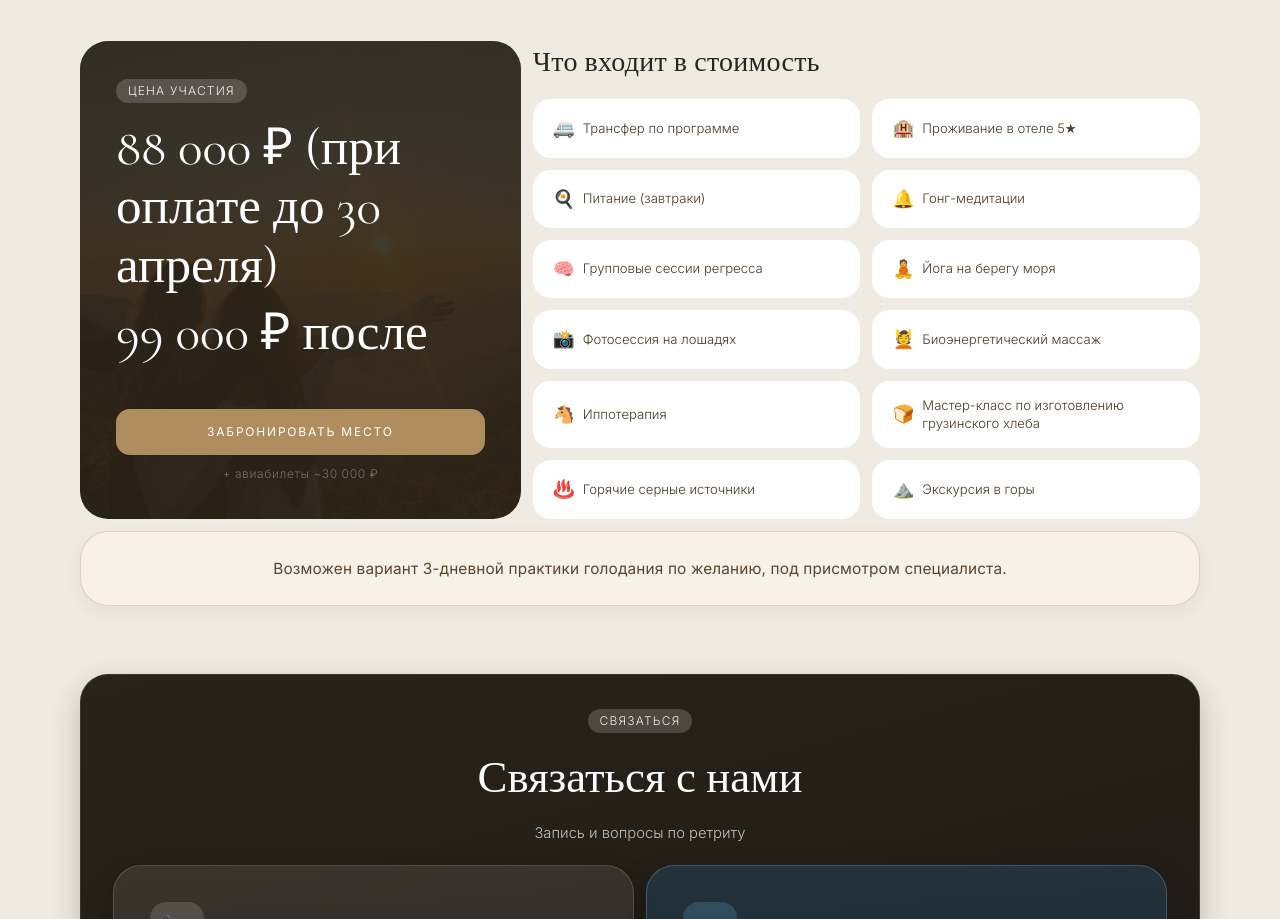
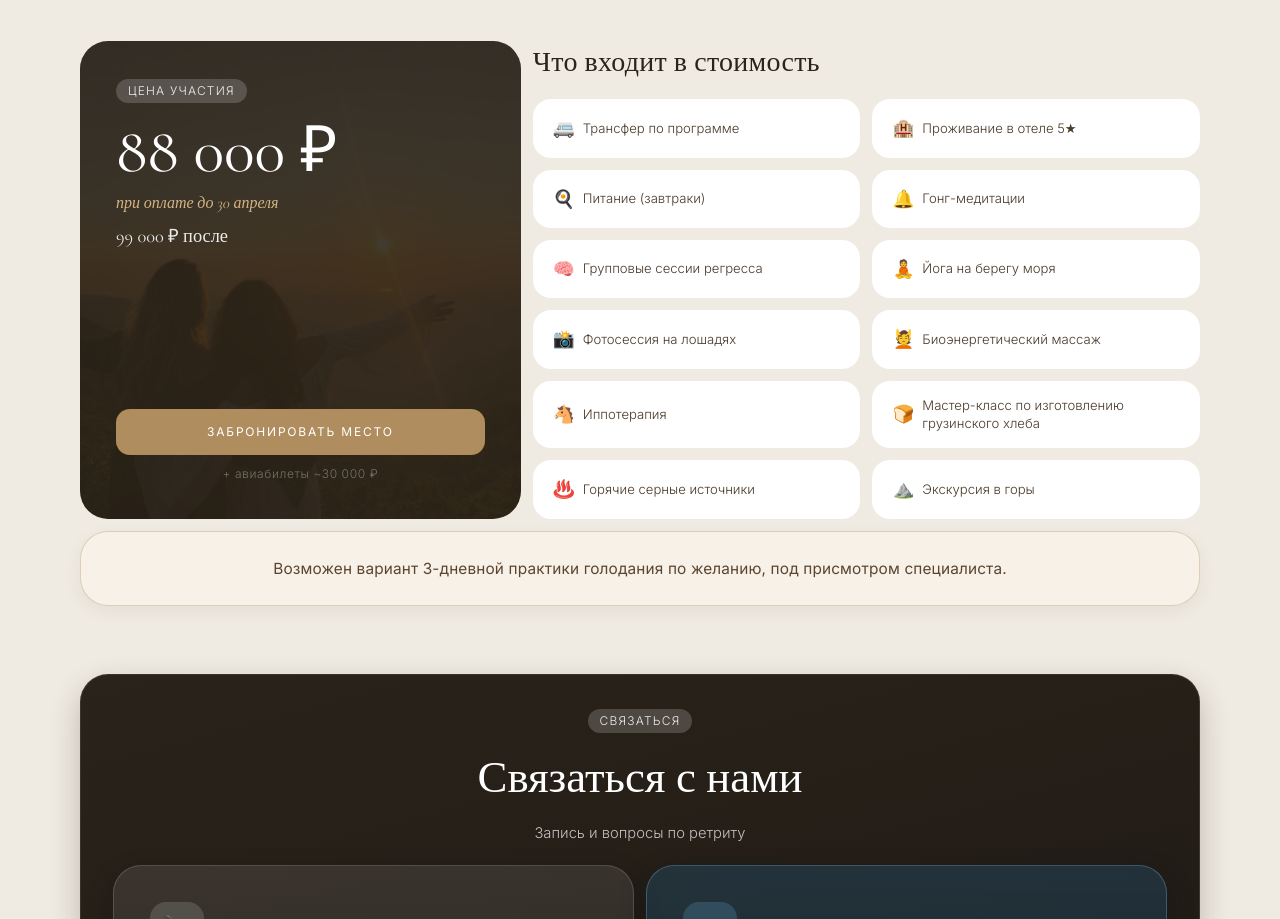
Before and after one commit to mixa-lll/RetritGergia, a React (Vite) app: page / in a window 1280 px wide. Shown: the part 6577-7496 px from the top of the page. Built offline with nearby package versions, Linux system fonts and the light colour scheme.

Commit message:
Refine pricing hierarchy text

```diff
--- a/src/app/App.tsx
+++ b/src/app/App.tsx
@@ -299,7 +299,8 @@ const EN_TRANSLATIONS: Record<string, string> = {
   "Выезд участников": "Participants departure",
   "Участие в ретрите": "Retreat participation",
   "Цена участия": "Participation price",
-  "88 000 ₽ (при оплате до 30 апреля)": "88,000 ₽ (when paid before April 30)",
+  "88 000 ₽": "88,000 ₽",
+  "при оплате до 30 апреля": "when paid before April 30",
   "99 000 ₽ после": "99,000 ₽ after",
   "+ авиабилеты ~30 000 ₽": "+ flights ~30,000 ₽",
   "Что входит в стоимость": "What is included",
@@ -1277,9 +1278,14 @@ export default function App() {
             <div className="absolute inset-0 opacity-10" style={{ backgroundImage: `url(${heroImage})`, backgroundSize: "cover", backgroundPosition: "top", borderRadius: R }} />
             <div className="relative z-10">
               <Pill light>{t("Цена участия")}</Pill>
-              <p style={{ fontFamily: "'Cormorant Garamond', serif", fontSize: "clamp(2.2rem, 4.4vw, 3.2rem)", fontWeight: 400, color: "#fff", lineHeight: 1.15, marginTop: 16 }}>
-                <span className="block">{t("88 000 ₽ (при оплате до 30 апреля)")}</span>
-                <span className="block mt-2">{t("99 000 ₽ после")}</span>
+              <p style={{ fontFamily: "'Cormorant Garamond', serif", fontSize: "clamp(3rem, 5vw, 4.5rem)", fontWeight: 400, color: "#fff", lineHeight: 1, marginTop: 16 }}>
+                {t("88 000 ₽")}
+              </p>
+              <p style={{ fontFamily: "'Cormorant Garamond', serif", fontSize: "1rem", color: "#d4b483", fontStyle: "italic", marginTop: 8 }}>
+                {t("при оплате до 30 апреля")}
+              </p>
+              <p style={{ fontFamily: "'Cormorant Garamond', serif", fontSize: "1.15rem", fontWeight: 400, color: "rgba(255,255,255,0.9)", marginTop: 8 }}>
+                {t("99 000 ₽ после")}
               </p>
             </div>
             <div className="relative z-10 mt-8">
```
